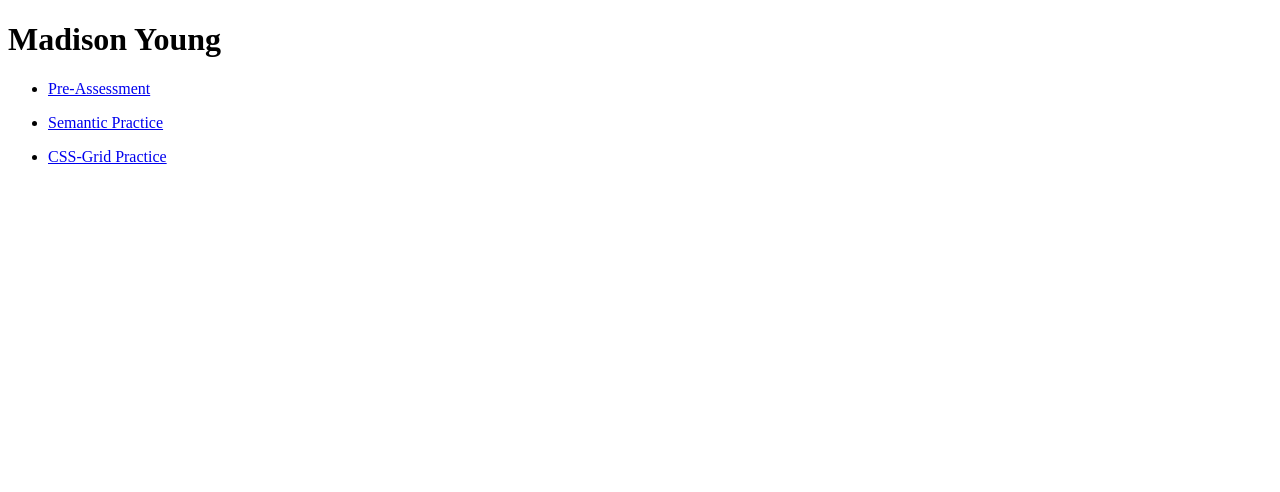
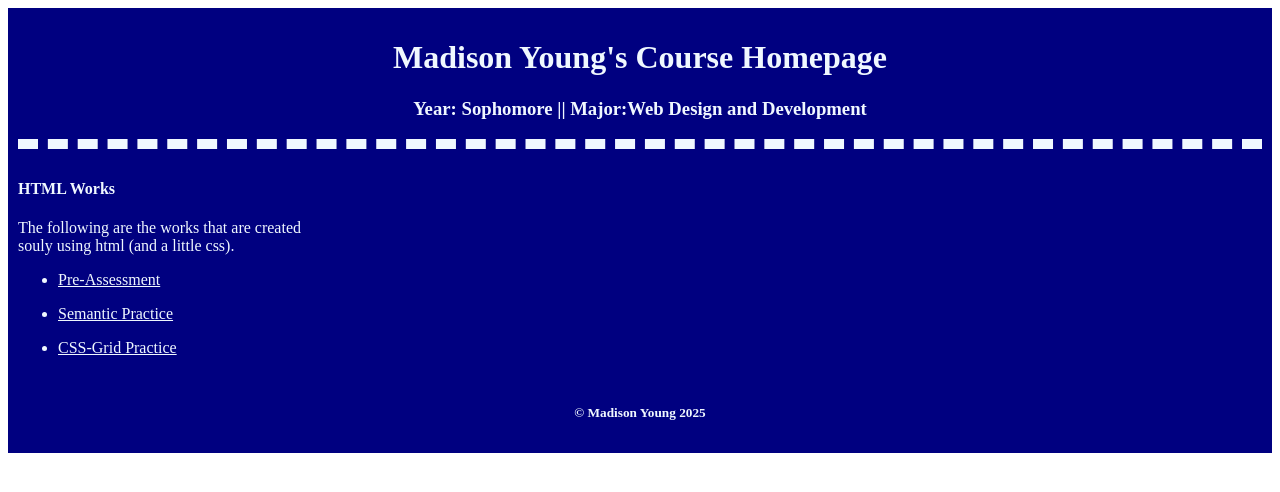
Before and after one commit to Madrosey13/mobile-web, a plain HTML site: page index.html in a window 1280 px wide. Drawn offline with Linux system fonts and the light colour scheme.

Commit message:
Updated Course Homepage

```diff
--- a/css-grid-exercise/assets/css/style.css
+++ b/css-grid-exercise/assets/css/style.css
@@ -28,10 +28,6 @@ main{
 
 #primary{
 grid-column: 1 / 4;
-}
-
-#secondary{
-
 }
 
   header.primary{
--- a/homepage/css/style.css
+++ b/homepage/css/style.css
@@ -7,8 +7,29 @@ html {
   }
 
 main{
-    max-width:960px;
-    border:1px solid #000;
     margin:auto;
+    padding:20px;
     background-color:navy;
+    color:aliceblue;
+    display:grid;
+    grid-template-columns:repeat(4,1fr);
+    grid-template-rows:auto;
+    grid-gap:10px;
+    padding:10px;
 }
+
+header.primary{
+  text-align:center;
+  border-bottom:10px dashed aliceblue;
+  grid-column: 1 / 5;
+  grid-row: 1 / 2;
+}
+
+section ul li a{
+  color:aliceblue;
+}
+
+#colophon{
+  text-align:center;
+  grid-column: -5 / -1;
+}
--- a/index.html
+++ b/index.html
@@ -2,12 +2,23 @@
 <html lang="en">
 <head>
     <meta charset="UTF-8">
-    <meta name="viewport" content="width=device-width, initial-scale=1.0">
+    <meta name="viewport" content="width=device-width, initial-scale=1">
+    <meta name="description" content="Homepage for the Mobile Web Development Class">
+    <meta name="author" content="Madison Young">
     <title>Madison Young || Mobile Web 2025</title>
     <link rel="stylesheet" href="homepage/css/style.css">
 </head>
 <body>
-    <h1>Madison Young</h1>
+    <main>
+        <header class="primary">
+    <h1>Madison Young's Course Homepage</h1>
+    <h3>Year: Sophomore || Major:Web Design and Development</h3>
+    </header>
+    <section id="content">
+        <header>
+            <h4>HTML Works</h4>
+            <p>The following are the works that are created souly using html (and a little css).</p>
+        </header>
     <ul>
         <li><a href="pre-assessment/index.html">Pre-Assessment</a></li>
     </ul>
@@ -17,5 +28,12 @@
     <ul>
         <li><a href="css-grid-exercise/index.html">CSS-Grid Practice</a></li>
     </ul>
+    </section>
+<footer id="colophon">
+    <h5>&copy; Madison Young 2025</h5>
+</footer>
+
+
+    </main>
 </body>
 </html>
```
Also changed, not shown: 1 other file.
